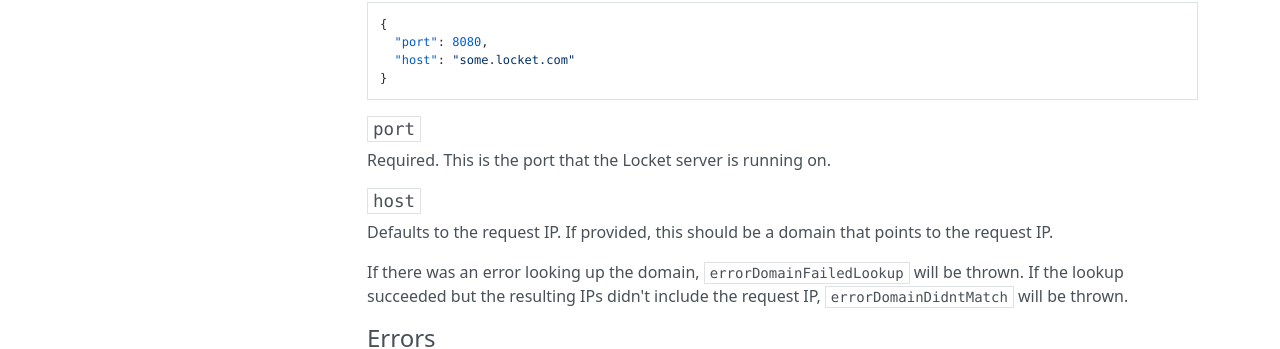
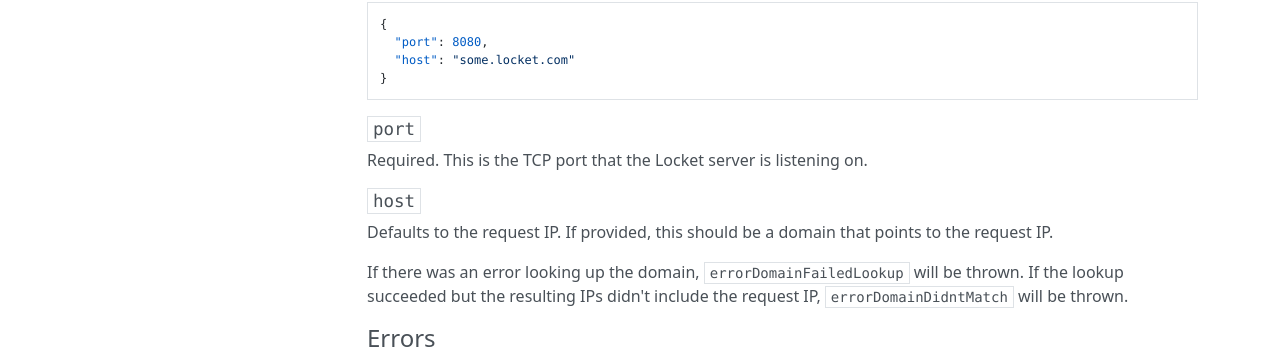
Before and after one commit to open-slicer/cell, an MkDocs documentation site: the page built from docs/locketd.md, in a window 1280 px wide and 1041 px high. Shown: the part 489-838 px from the top of the window. Built offline with MkDocs 1.6.1, drawn with Linux system fonts in a browser that asks for light colours; nearby versions of some CDN libraries.

Commit message:
docs: running -> listening

```diff
--- a/docs/locketd.md
+++ b/docs/locketd.md
@@ -23,7 +23,7 @@
 
 ##### `port`
 
-Required. This is the port that the Locket server is running on.
+Required. This is the TCP port that the Locket server is listening on.
 
 ##### `host`
 
```
